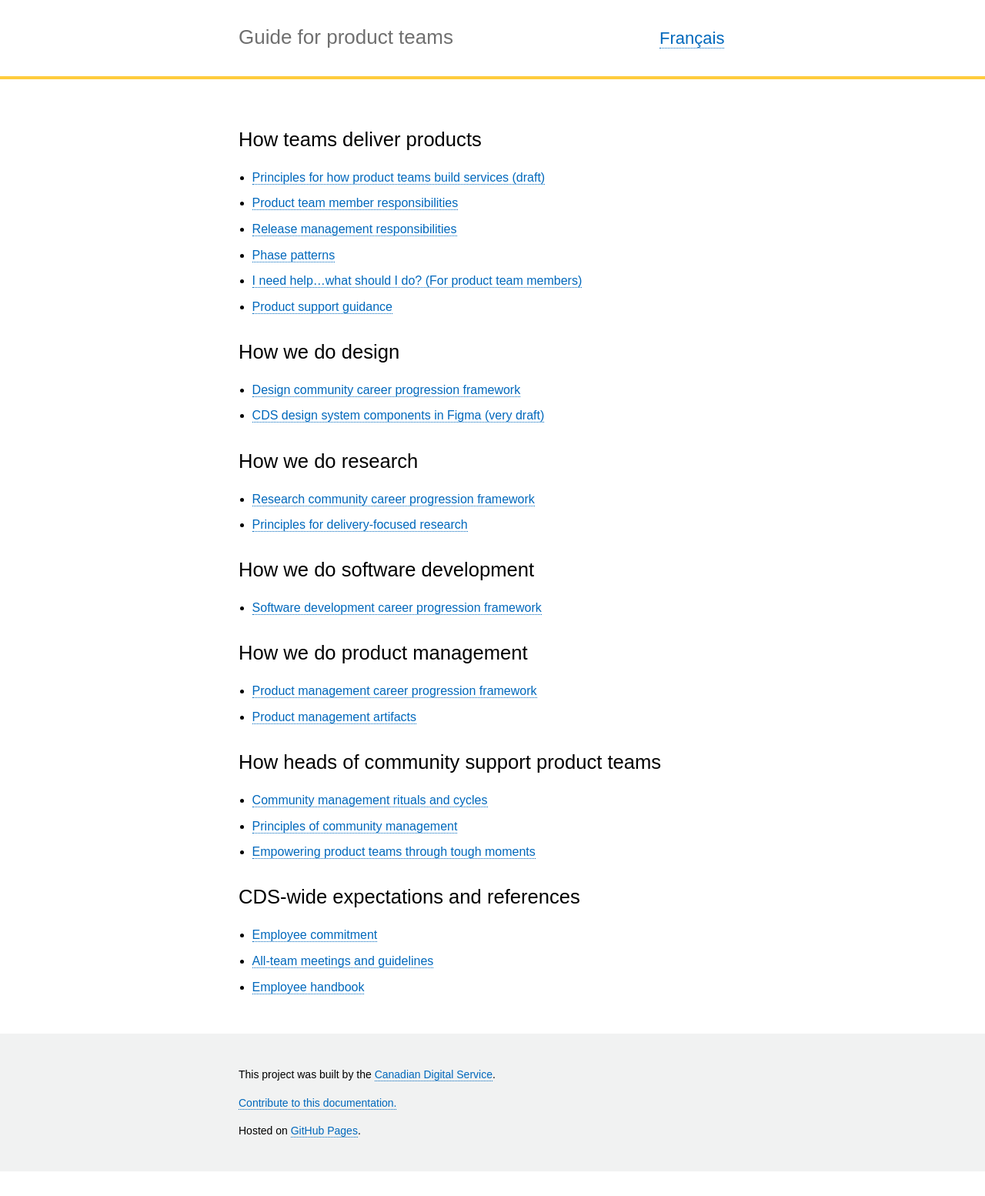
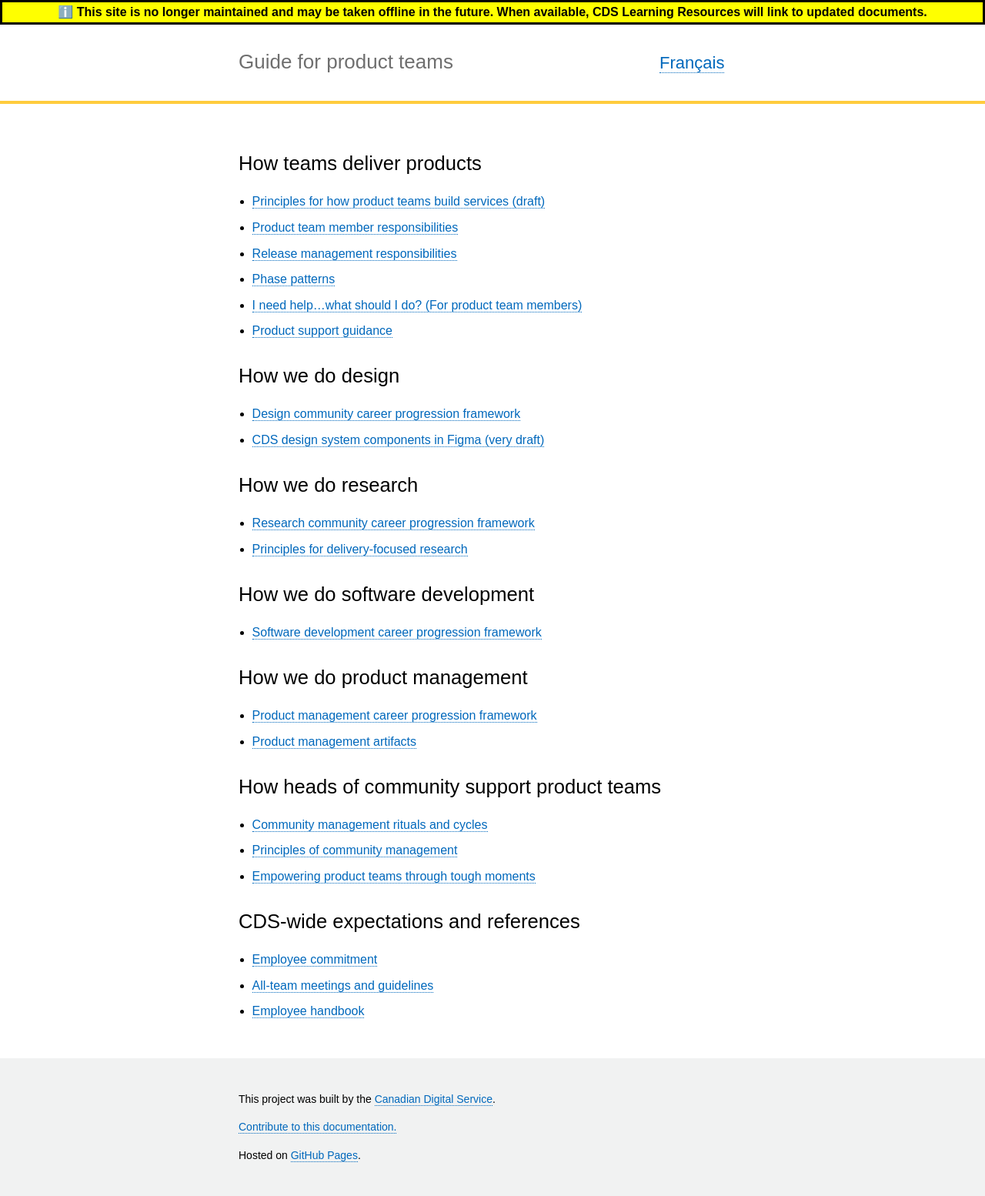
Before and after one commit to cds-snc/guide-product-teams-equipes-produits, a Jekyll site: the page built from index.html, in a window 1280 px wide. Shown: the whole page at 77% size. Built offline with Jekyll 4.4.1, drawn with Linux system fonts in a browser that asks for light colours; before the commit the page ends 1522 px from its top, so only the background shows below that.

Commit message:
Add decommissioning banner (#14)

```diff
--- a/_data/translations.yml
+++ b/_data/translations.yml
@@ -15,6 +15,7 @@ en:
   homepage-slug: "/home/"
   site-name: "Guide for product teams"
   toc: "Table of contents"
+  decommission: "ℹ️ This site is no longer maintained and may be taken offline in the future. When available, CDS Learning Resources will link to updated documents."
 fr:
   homepage-tag-line: "French tagline"
   cds-snc: "Service numérique canadien"
@@ -32,3 +33,4 @@ fr:
   homepage-slug: "/accueil/"
   site-name: "Guide pour les équipes produits"
   toc: "Table des matières"
+  decommission: "Ce site n'est plus maintenu et pourrait être mis hors ligne à l'avenir. Dès qu'il sera disponible, le Service des ressources éducatives de la SNC établira un lien vers les documents mis à jour."
--- a/_layouts/default.html
+++ b/_layouts/default.html
@@ -40,6 +40,9 @@
     <![endif]-->
   </head>
   <body>
+    <div id="decommission_banner">
+      <strong>{{site.data.translations[page.lang].decommission}}</strong>
+    </div>
     <div class="container">
       <header role="banner">
         <div class="wrap">
--- a/assets/css/main.scss
+++ b/assets/css/main.scss
@@ -489,3 +489,14 @@ Mobile Styles
     margin-top: 1.5em;
   }
 }
+
+/*
+Decommissioning Banner
+*/
+
+#decommission_banner {
+  text-align: center;
+  background-color: yellow;
+  border-style: solid;
+  border-color: black;
+}
```
